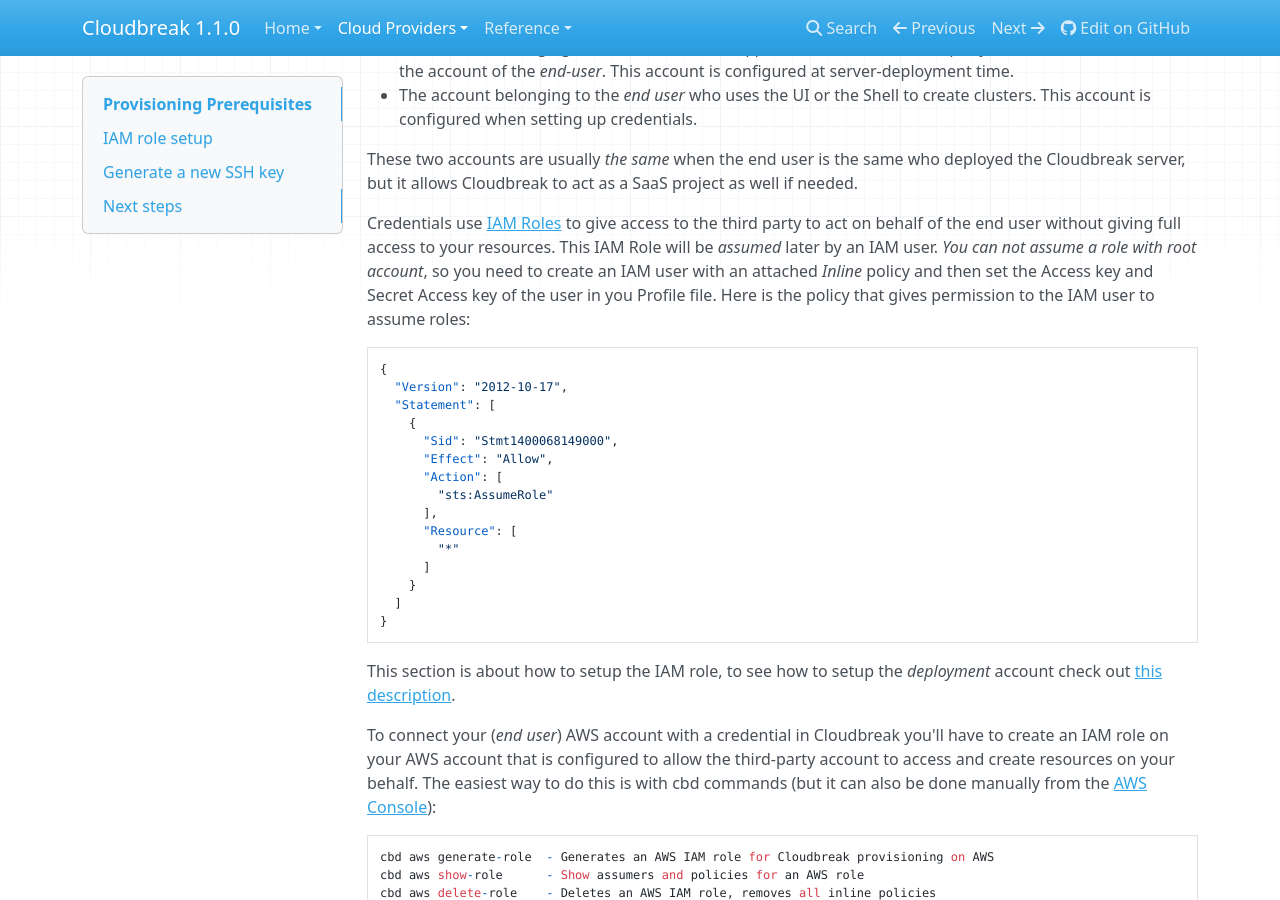
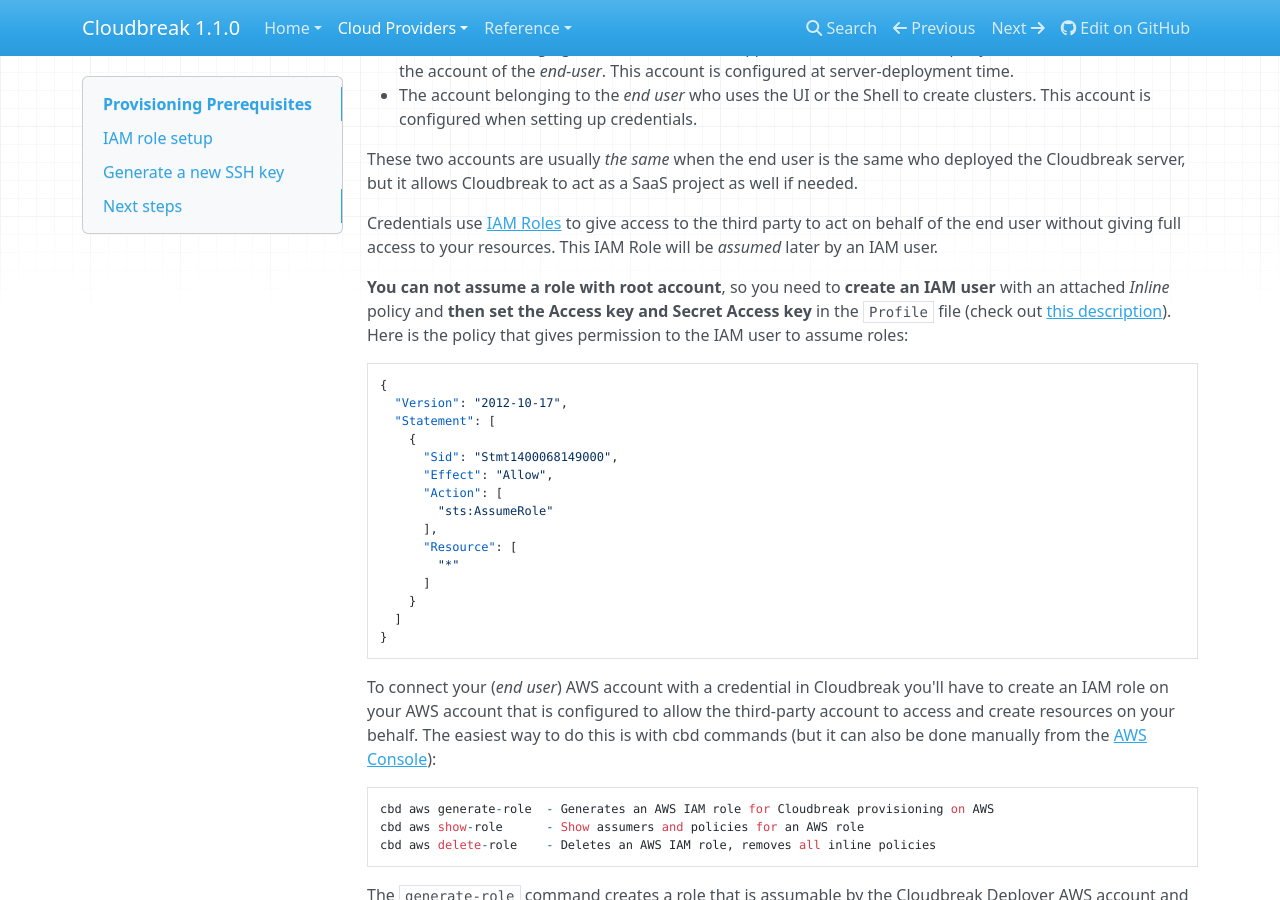
Before and after one commit to wprender/cloudbreak-docs, an MkDocs documentation site: the page built from docs/aws_pre_prov.md, in a window 1280 px wide and 900 px high, scrolled down 250 px. Built offline with MkDocs 1.6.1, drawn with Linux system fonts in a browser that asks for light colours; nearby versions of some CDN libraries; old or Windows-style settings are respelled for this version of MkDocs.

Commit message:
CLOUD-51940 Fixed typos for the AWS IAM policy section

````diff
--- a/docs/aws_pre_prov.md
+++ b/docs/aws_pre_prov.md
@@ -12,7 +12,10 @@ Cloudbreak works by connecting your AWS account through so called *Credentials*,
 These two accounts are usually *the same* when the end user is the same who deployed the Cloudbreak server, but it allows Cloudbreak to act as a SaaS project as well if needed.
 
 Credentials use [IAM Roles](http://docs.aws.amazon.com/IAM/latest/UserGuide/id_roles.html) to give access to the third party to act on behalf of the end user without giving full access to your resources.
-This IAM Role will be *assumed* later by an IAM user. *You can not assume a role with root account*, so you need to create an IAM user with an attached *Inline* policy and then set the Access key and Secret Access key of the user in you Profile file.
+This IAM Role will be *assumed* later by an IAM user.
+
+**You can not assume a role with root account**, so you need to **create an IAM user** with an attached *Inline* policy and **then set the Access key and Secret Access key** in the
+`Profile` file (check out [this description](aws.md)).
 Here is the policy that gives permission to the IAM user to assume roles:
 
 ```
@@ -32,8 +35,6 @@ Here is the policy that gives permission to the IAM user to assume roles:
   ]
 }
 ```
-
-This section is about how to setup the IAM role, to see how to setup the *deployment* account check out [this description](aws.md).
 
 To connect your (*end user*) AWS account with a credential in Cloudbreak you'll have to create an IAM role on your AWS account that is configured to allow the third-party account to access and create resources on your behalf.
 The easiest way to do this is with cbd commands (but it can also be done manually from the [AWS Console](https://console.aws.amazon.com)):
````
